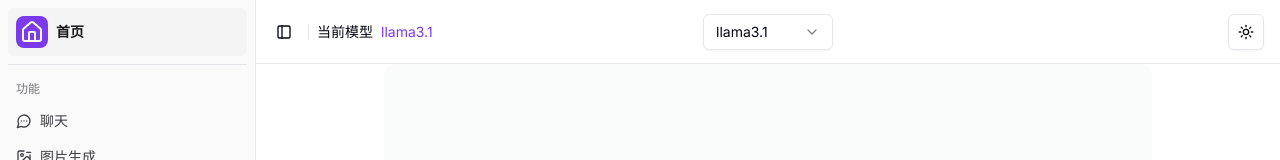
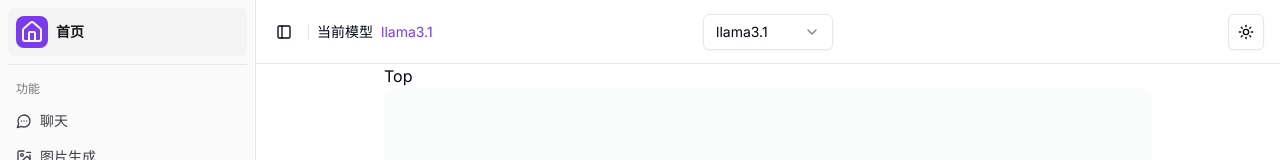
Before and after one commit to lightdev627/my-chat-web, a Next.js app: page /chat in a window 1280 px wide. Shown: the top 160 px of the page. Built offline with nearby package versions, Linux system fonts and the light colour scheme.

Commit message:
feat: update

```diff
--- a/app/api/gen-image/route.js
+++ b/app/api/gen-image/route.js
@@ -7,6 +7,9 @@ export const runtime = 'edge'
 
 const aiModel = {
 	chat: '@cf/meta/llama-3.1-8b-instruct',
+	// @cf/runwayml/stable-diffusion-v1-5-inpainting
+	// @cf/runwayml/stable-diffusion-v1-5-img2img
+	// @cf/lykon/dreamshaper-8-lcm
 	genImg: '@cf/stabilityai/stable-diffusion-xl-base-1.0',
 	trans: '@cf/meta/m2m100-1.2b'
 }
--- a/app/loading.js
+++ b/app/loading.js
@@ -2,7 +2,7 @@ import { Skeleton } from '@/components/ui/skeleton'
 
 export default function Loading() {
 	return (
-		<div className='flex flex-col space-y-3 place-items-center'>
+		<div className='flex flex-col space-y-3 place-items-center mt-8'>
 			<Skeleton className='h-[125px] w-[250px] rounded-xl' />
 			<div className='space-y-2'>
 				<Skeleton className='h-4 w-[250px]' />
--- a/components/chat/chat-bottombar.jsx
+++ b/components/chat/chat-bottombar.jsx
@@ -1,12 +1,7 @@
 import { Button } from '@/components/ui/button'
 import { ChatInput } from './chat-input'
-import { useChat } from '@/hooks/useChat'
-import { useRef } from 'react'
 
-export function ChatBottom({ type }) {
-	const { apiLoading, onInputChange, text, onSubmit } = useChat(type)
-	const chatRef = useRef()
-
+export function ChatBottom({ apiLoading, onInputChange, text, onSubmit }) {
 	const onKeyDown = (e) => {
 		if (e.key === 'Enter' && !e.shiftKey) {
 			e.preventDefault()
@@ -17,7 +12,6 @@ export function ChatBottom({ type }) {
 	return (
 		<div className='sticky w-full h-16 flex items-center'>
 			<ChatInput
-				ref={chatRef}
 				value={text}
 				disabled={apiLoading}
 				onChange={(e) => onInputChange(e.target.value)}
--- a/components/chat/chat-message-list.jsx
+++ b/components/chat/chat-list.jsx
@@ -2,16 +2,16 @@ import * as React from 'react'
 
 import { ScrollArea } from '@/components/ui/scroll-area'
 
-const ChatMessageList = React.forwardRef(({ children }, ref) => {
+const ChatList = React.forwardRef(({ children }, ref) => {
 	return (
 		<div className='flex-1 bg-muted/40 rounded-xl overflow-hidden'>
-			<ScrollArea className='flex flex-col p-4 gap-6 h-full' ref={ref}>
+			<ScrollArea className='flex flex-col p-4 gap-6 h-full overflow-y-auto' ref={ref}>
 				{children}
 			</ScrollArea>
 		</div>
 	)
 })
 
-ChatMessageList.displayName = 'ChatMessageList'
+ChatList.displayName = 'ChatList'
 
-export { ChatMessageList }
+export { ChatList }
--- a/components/chat/chat-message.jsx
+++ b/components/chat/chat-message.jsx
@@ -2,8 +2,9 @@ import { BotMessageSquare } from 'lucide-react'
 import { ChatRole } from '@/utils'
 import { Loader } from 'lucide-react'
 import { User } from 'lucide-react'
+import { memo } from 'react'
 
-export function ChatMessage({ message }) {
+const ChatMessage = memo(({ message }) => {
 	const { role, loading, content } = message
 	return (
 		<div className='flex flex-col gap-2'>
@@ -22,4 +23,7 @@ export function ChatMessage({ message }) {
 			</div>
 		</div>
 	)
-}
+})
+
+ChatMessage.displayName = 'ChatMessage'
+export { ChatMessage }
--- a/components/chat/index.jsx
+++ b/components/chat/index.jsx
@@ -1,36 +1,43 @@
 'use client'
 
+import { useEffect, useRef } from 'react'
+
 import { ChatBottom } from './chat-bottombar'
+import { ChatList } from './chat-list'
 import { ChatMessage } from './chat-message'
-import { ChatMessageList } from './chat-message-list'
 import { ChatScroll } from './chat-scroll'
 import { ChatTop } from './chat-topbar'
 import { useChat } from '@/hooks/useChat'
 import { useModel } from '@/hooks/useModel'
-import { useRef } from 'react'
 
 export function Chat({ type }) {
+	const chatRef = useRef(null)
 	const { currentModel } = useModel()
-	const { apiLoading, messages } = useChat(type)
-	const chatRef = useRef()
+	const { apiLoading, messages, ...props } = useChat(type)
 
 	const onScroll = () => {
-		chatRef.current.scrollTop = chatRef.current.scrollHeight
+		if (chatRef) {
+			chatRef.current.scrollTop = chatRef.current.scrollHeight
+		}
 	}
+
+	useEffect(() => {
+		onScroll()
+	}, [messages])
 
 	return (
 		<div className='w-full h-[calc(100vh-64px)] relative max-w-screen-md mx-auto flex flex-col'>
-			{/* <ChatTop /> */}
-			<ChatMessageList ref={chatRef}>
+			<ChatTop />
+			<ChatList ref={chatRef}>
 				{messages.map((message) => (
 					<ChatMessage key={message.id} message={message} />
 				))}
 				{apiLoading && (
-					<ChatMessage message={{ role: 'assistant', loading: true, content: '...' }} />
+					<ChatMessage message={{ role: 'assistant', loading: true, content: '正在生成中...' }} />
 				)}
-			</ChatMessageList>
+			</ChatList>
 			<ChatScroll onScroll={onScroll} />
-			<ChatBottom type={type} />
+			<ChatBottom apiLoading={apiLoading} {...props} />
 		</div>
 	)
 }
--- a/components/ui/scroll-area.jsx
+++ b/components/ui/scroll-area.jsx
@@ -1,16 +1,13 @@
-"use client"
+'use client'
 
-import * as React from "react"
-import * as ScrollAreaPrimitive from "@radix-ui/react-scroll-area"
+import * as React from 'react'
+import * as ScrollAreaPrimitive from '@radix-ui/react-scroll-area'
 
-import { cn } from "@/lib/utils"
+import { cn } from '@/lib/utils'
 
 const ScrollArea = React.forwardRef(({ className, children, ...props }, ref) => (
-  <ScrollAreaPrimitive.Root
-    ref={ref}
-    className={cn("relative overflow-hidden", className)}
-    {...props}>
-    <ScrollAreaPrimitive.Viewport className="h-full w-full rounded-[inherit]">
+	<ScrollAreaPrimitive.Root className={cn('relative overflow-hidden', className)} {...props}>
+		<ScrollAreaPrimitive.Viewport className='h-full w-full rounded-[inherit]' ref={ref}>
 			{children}
 		</ScrollAreaPrimitive.Viewport>
 		<ScrollBar />
@@ -19,20 +16,19 @@ const ScrollArea = React.forwardRef(({ className, children, ...props }, ref) =>
 ))
 ScrollArea.displayName = ScrollAreaPrimitive.Root.displayName
 
-const ScrollBar = React.forwardRef(({ className, orientation = "vertical", ...props }, ref) => (
+const ScrollBar = React.forwardRef(({ className, orientation = 'vertical', ...props }, ref) => (
 	<ScrollAreaPrimitive.ScrollAreaScrollbar
 		ref={ref}
 		orientation={orientation}
 		className={cn(
-      "flex touch-none select-none transition-colors",
-      orientation === "vertical" &&
-        "h-full w-2.5 border-l border-l-transparent p-[1px]",
-      orientation === "horizontal" &&
-        "h-2.5 flex-col border-t border-t-transparent p-[1px]",
+			'flex touch-none select-none transition-colors',
+			orientation === 'vertical' && 'h-full w-2.5 border-l border-l-transparent p-[1px]',
+			orientation === 'horizontal' && 'h-2.5 flex-col border-t border-t-transparent p-[1px]',
 			className
 		)}
-    {...props}>
-    <ScrollAreaPrimitive.ScrollAreaThumb className="relative flex-1 rounded-full bg-border" />
+		{...props}
+	>
+		<ScrollAreaPrimitive.ScrollAreaThumb className='relative flex-1 rounded-full bg-border' />
 	</ScrollAreaPrimitive.ScrollAreaScrollbar>
 ))
 ScrollBar.displayName = ScrollAreaPrimitive.ScrollAreaScrollbar.displayName
```
Lines whose indentation alone changed are shown as unchanged.
